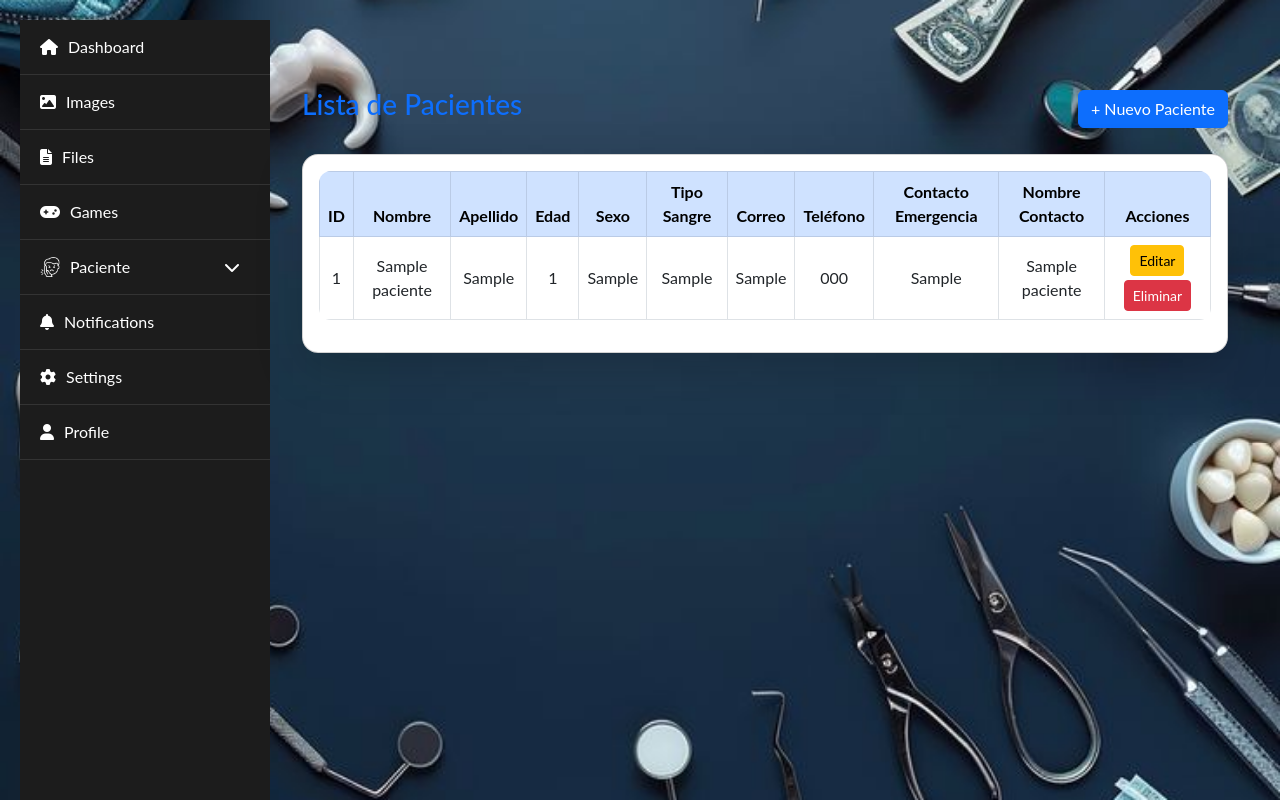
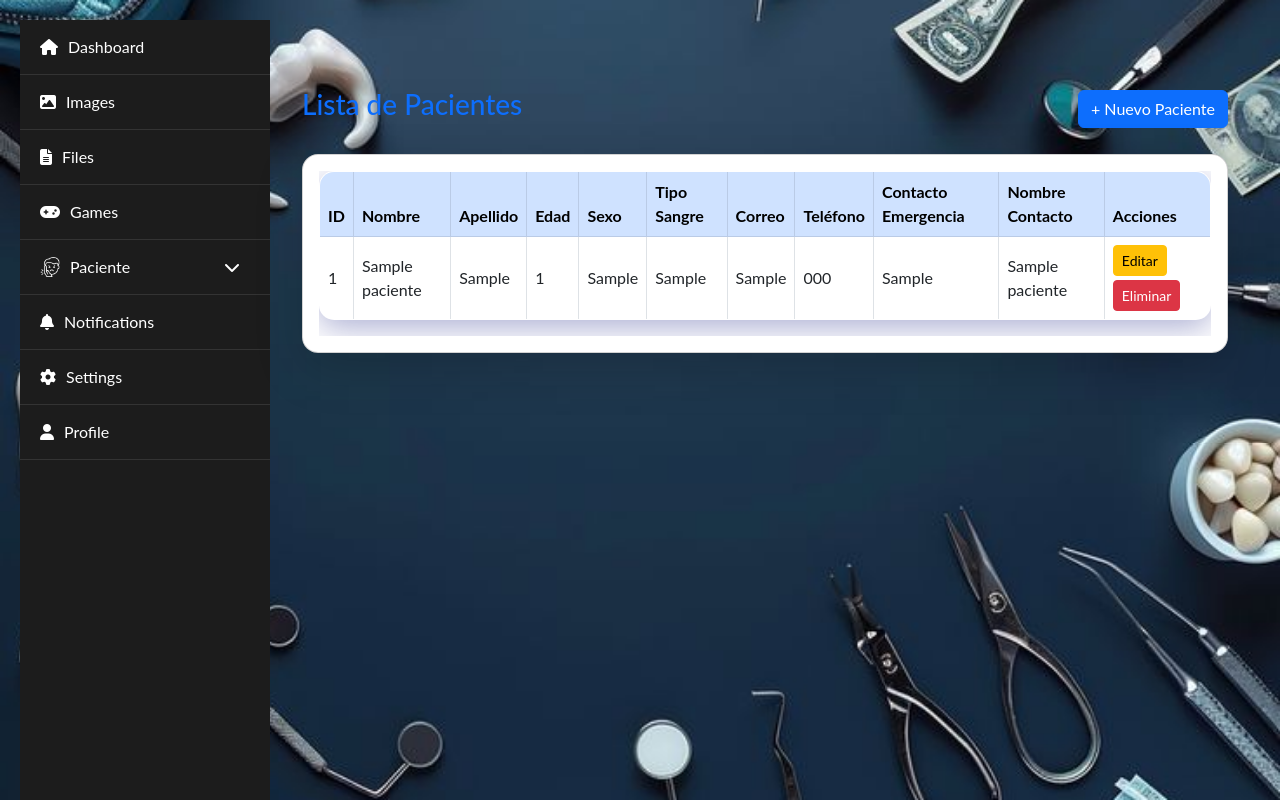
Before and after one commit to AlondraJVG/klinicstudiodental, a Flask app: page /pacientes in a window 1280 px wide. Run offline with Flask 3, Linux system fonts and the light colour scheme; tables that the repository leaves empty hold one stand-in row (values such as "Sample post").

Commit message:
estilos pacientes2

```diff
--- a/app/static/css/pacientes.css
+++ b/app/static/css/pacientes.css
@@ -27,7 +27,7 @@ body {
 	box-shadow: 0 8px 32px 0 rgba(31, 38, 135, 0.37);
 	backdrop-filter: blur(8px);
 	-webkit-backdrop-filter: blur(8px);
-	color: white;
+	color: rgba(255, 255, 255, 0.377);
 }
 
 table {
@@ -56,7 +56,28 @@ tbody tr:hover {
 	background-color: rgba(255, 255, 255, 0.2);
 	transition: 0.3s;
 }
+.transparente-tabla {
+    background-color: rgba(255, 255, 255, 0.1);
+    border-radius: 15px;
+    border: 1px solid rgba(255, 255, 255, 0.2);
+    box-shadow: 0 8px 32px 0 rgba(31, 38, 135, 0.37);
+    backdrop-filter: blur(8px);
+    -webkit-backdrop-filter: blur(8px);
+    color: rgba(255, 255, 255, 0.8);
+}
 
+.transparente-tabla th, .transparente-tabla td {
+    padding: 12px 15px;
+    text-align: left;
+}
+
+.transparente-tabla th {
+    background-color: rgba(255, 255, 255, 0.3);
+}
+
+.transparente-tabla td {
+    background-color: rgba(255, 255, 255, 0.1);
+}
 /* Responsive en móvil */
 @media (max-width: 768px) {
 	th, td {
--- a/app/templates/pacientes.html
+++ b/app/templates/pacientes.html
@@ -1,6 +1,7 @@
 {% extends "base.html" %}
 
 {% block content %}
+
 <img src="{{ url_for('static', filename='imagenes/fondo_login.jpg') }}" alt="Background" class="login--image">
 <div class="container-fluid mt-5">
     <div class="d-flex justify-content-between align-items-center mb-4">
@@ -26,7 +27,7 @@
         <div class="card-body">
             {% if pacientes %}
             <div class="table-responsive">
-                <table class="table table-bordered table-hover align-middle text-center">
+                <table class="table table-bordered table-hover align-middle text-center transparente-tabla">
                     <thead class="table-primary">
                         <tr>
                             <th>ID</th>
```
